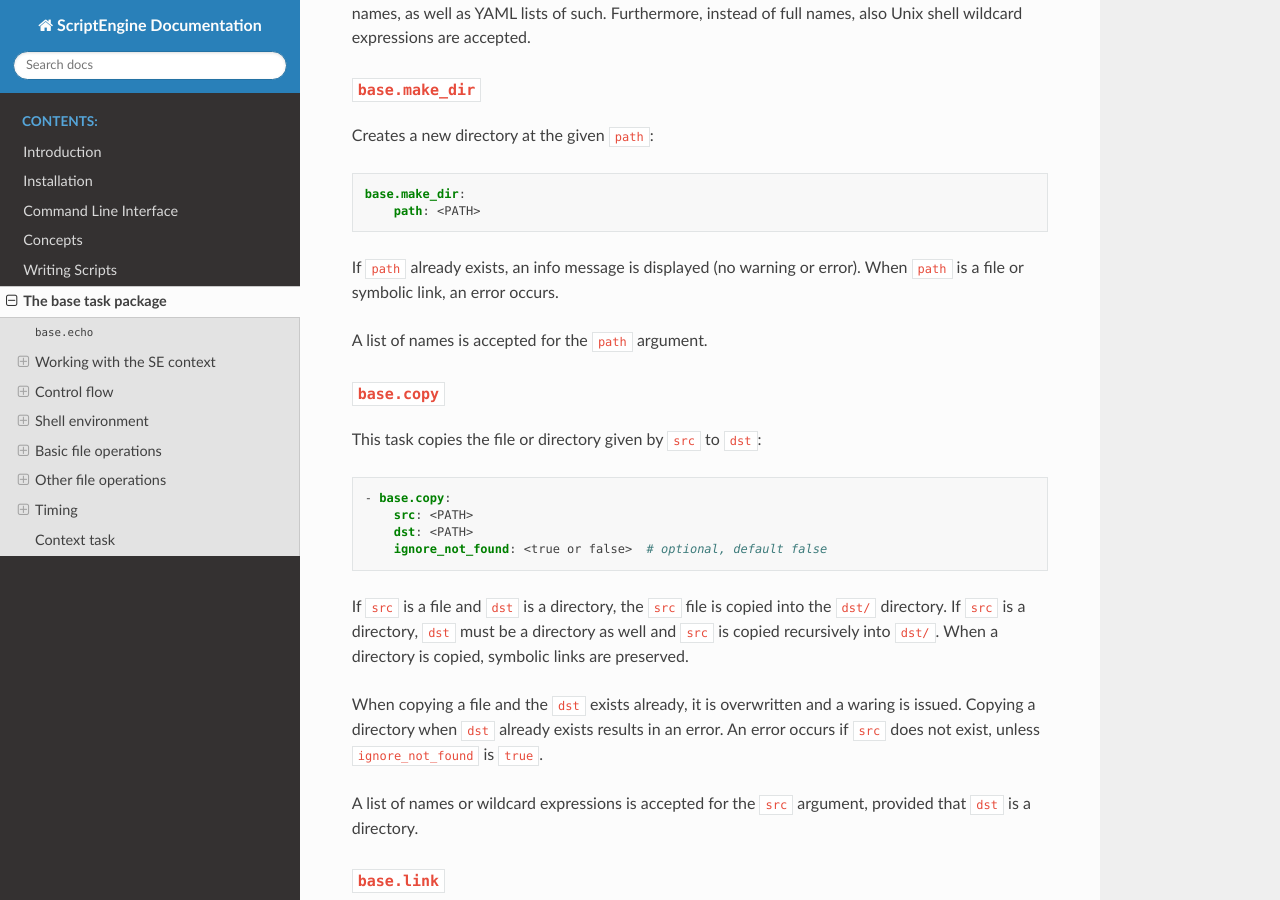
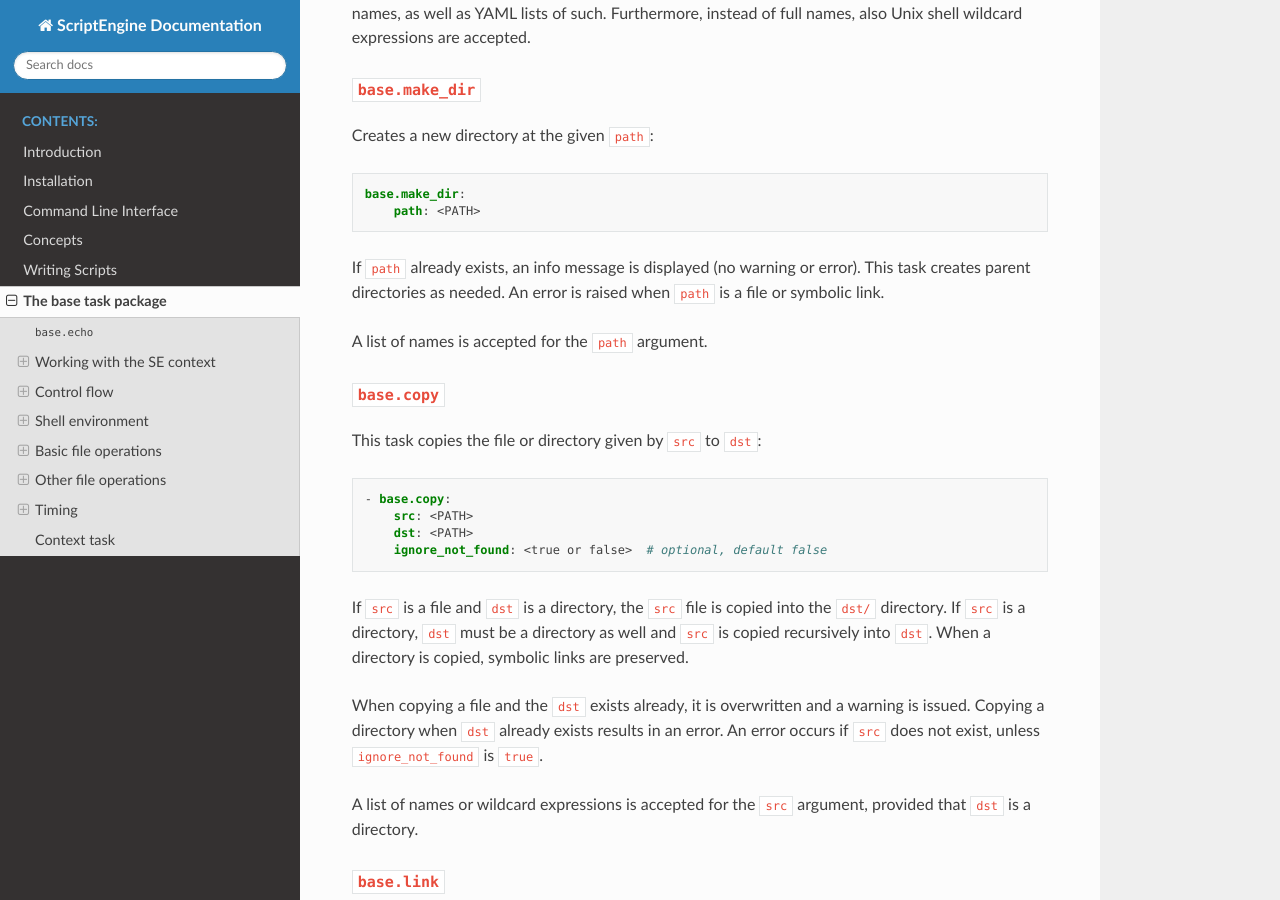
Before and after one commit to uwefladrich/scriptengine, a Sphinx documentation site: the page built from docs/sphinx/base-tasks.rst, in a window 1280 px wide and 900 px high, scrolled down 6958 px. Built offline with Sphinx 7.4.7 and the Read the Docs theme 2.0.0, drawn with Linux system fonts in a browser that asks for light colours; some of the changed text lies outside the part shown.

Commit message:
Typos and updates in base-tasks (#94)

```diff
--- a/docs/sphinx/base-tasks.rst
+++ b/docs/sphinx/base-tasks.rst
@@ -330,7 +330,8 @@ Creates a new directory at the given ``path``::
         path: <PATH>
 
 If ``path`` already exists, an info message is displayed (no warning or error).
-When ``path`` is a file or symbolic link, an error occurs.
+This task creates parent directories as needed. An error is raised when
+``path`` is a file or symbolic link.
 
 A list of names is accepted for the ``path`` argument.
 
@@ -346,11 +347,11 @@ This task copies the file or directory given by ``src`` to ``dst``::
 
 If ``src`` is a file and ``dst`` is a directory, the ``src`` file is copied into
 the ``dst/`` directory. If ``src`` is a directory, ``dst`` must be a directory
-as well and ``src`` is copied recursively into ``dst/``. When a directory is
+as well and ``src`` is copied recursively into ``dst``. When a directory is
 copied, symbolic links are preserved.
 
 When copying a file and the ``dst`` exists already, it is overwritten and a
-waring is issued. Copying a directory when ``dst`` already exists results in
+warning is issued. Copying a directory when ``dst`` already exists results in
 an error. An error occurs if ``src`` does not exist, unless ``ignore_not_found``
 is ``true``.
 
```
Also changed, not shown: other parts of docs/sphinx/base-tasks.rst (+2 -2 lines).
